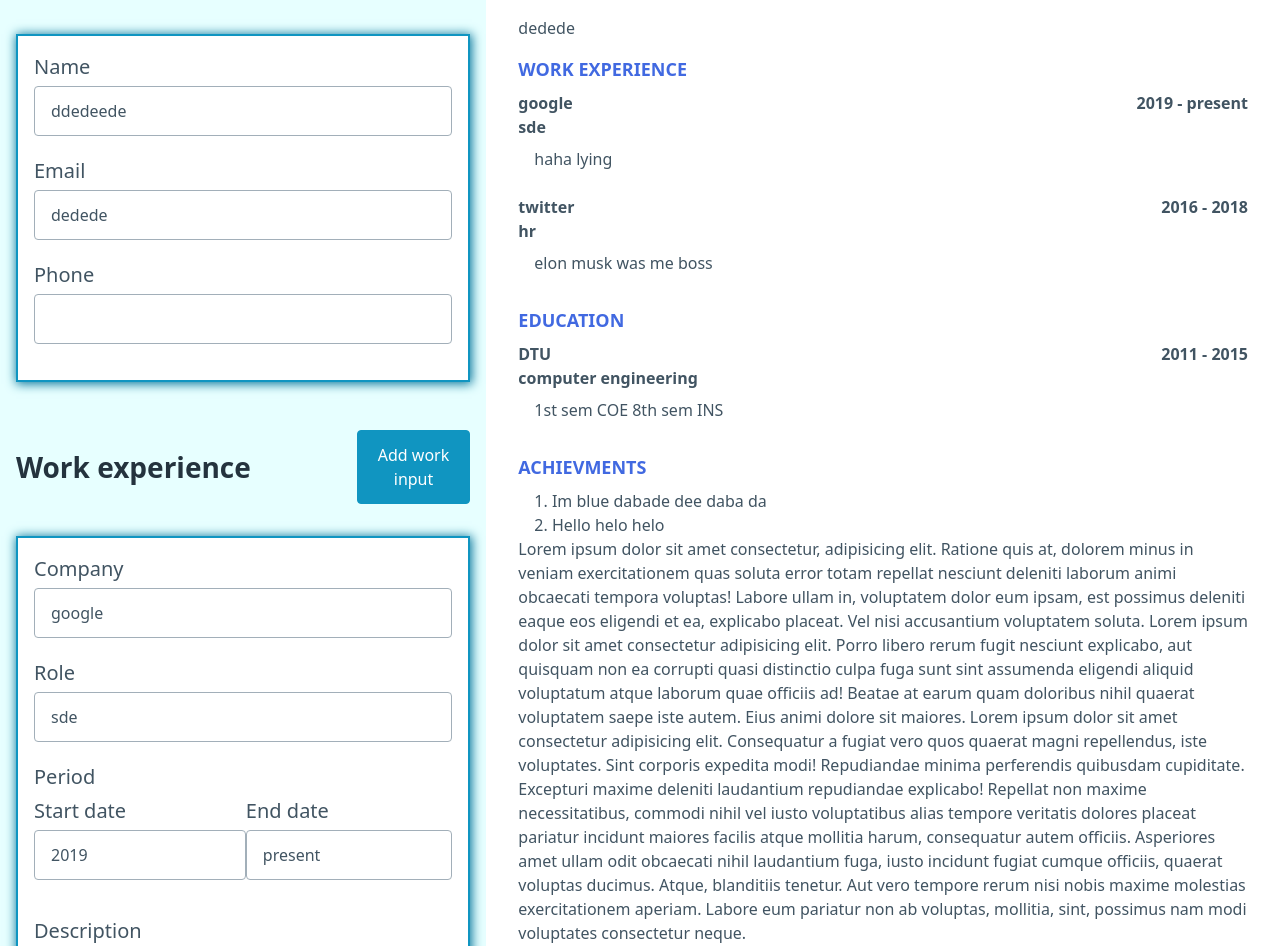
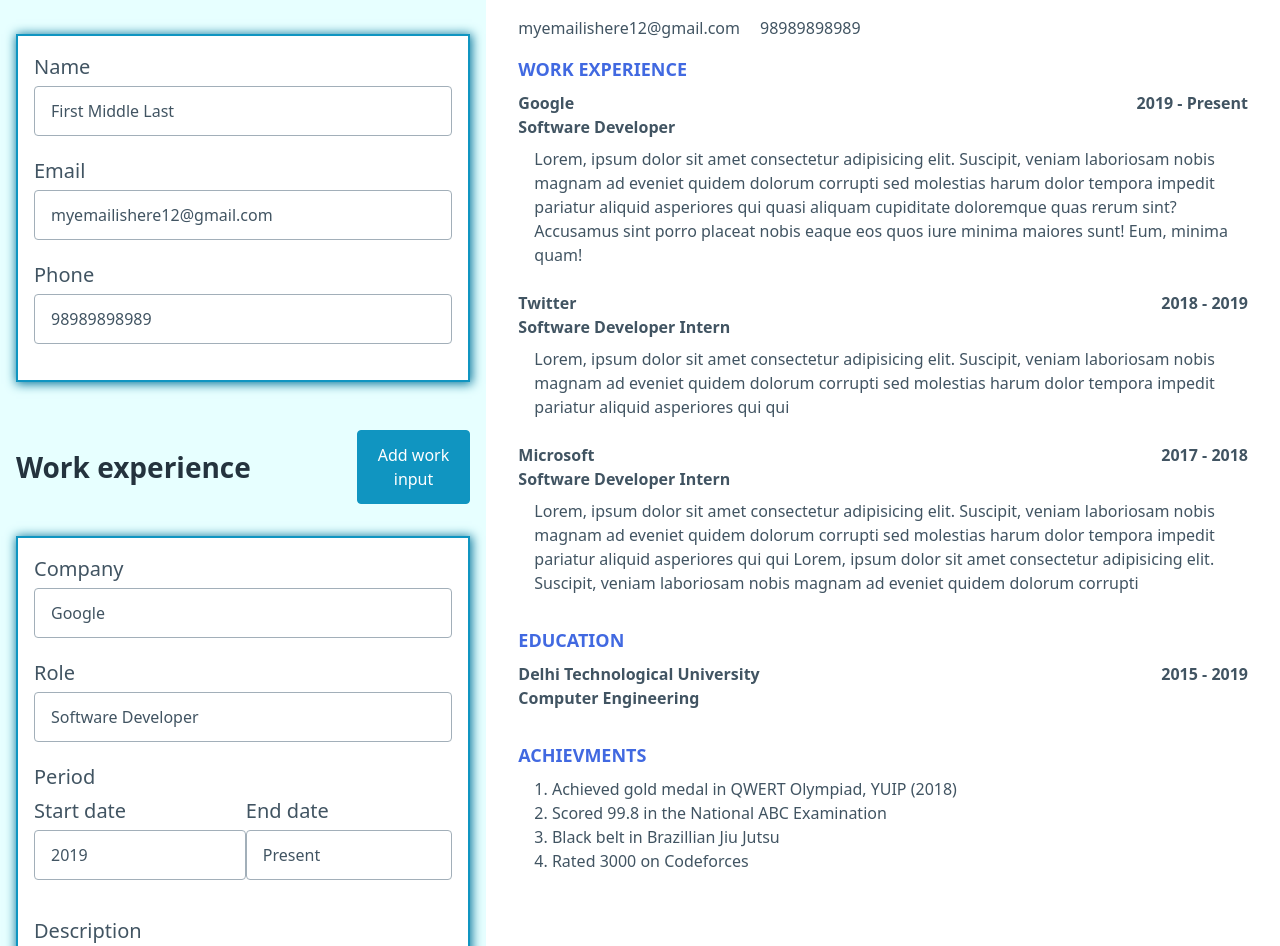
Before and after one commit to devDogra/CV-Generator-Website, a React (Vite) app: page / in a window 1280 px wide. Shown: the part 66-1012 px from the top of the page. Built offline with nearby package versions, Linux system fonts and the light colour scheme.

Commit message:
Finish project. Refactoring + polishing needed

```diff
--- a/src/App.css
+++ b/src/App.css
@@ -40,6 +40,7 @@
 }
 
 .experience-info-input,
+.achievments-form,
 .personal-info-input {
   margin: 2rem 0 3rem 0;
   box-shadow: 1px 1px 10px 1px var(--primary-hover);
--- a/src/App.jsx
+++ b/src/App.jsx
@@ -8,43 +8,60 @@
 const exp1 = {
   id: "100",
   type: 'work',
-  organisation: 'google',
-  role: 'sde',
+  organisation: 'Google',
+  role: 'Software Developer',
   startDate: '2019',
-  endDate: 'present',
-  description: "haha lying"
+  endDate: 'Present',
+  description: "Lorem, ipsum dolor sit amet consectetur adipisicing elit. Suscipit, veniam laboriosam nobis magnam ad eveniet quidem dolorum corrupti sed molestias harum dolor tempora impedit pariatur aliquid asperiores qui quasi aliquam cupiditate doloremque quas rerum sint? Accusamus sint porro placeat nobis eaque eos quos iure minima maiores sunt! Eum, minima quam!"
 }
 
 const exp2 = {
   id: "200",
   type: 'work',
-  organisation: 'twitter',
-  role: 'hr',
-  startDate: '2016',
-  endDate: '2018',
-  description: "elon musk was me boss"
+  organisation: 'Twitter',
+  role: 'Software Developer Intern',
+  startDate: '2018',
+  endDate: '2019',
+  description: "Lorem, ipsum dolor sit amet consectetur adipisicing elit. Suscipit, veniam laboriosam nobis magnam ad eveniet quidem dolorum corrupti sed molestias harum dolor tempora impedit pariatur aliquid asperiores qui qui"
 
 }
 
 const exp3 = {
   id: "300",
   type: 'study',
-  organisation: 'DTU',
-  role: 'computer engineering',
-  startDate: '2011',
-  endDate: '2015',
-  description: "1st sem COE 8th sem INS"
+  organisation: 'Delhi Technological University',
+  role: 'Computer Engineering',
+  startDate: '2015',
+  endDate: '2019',
+  description: "1st sem COEde 8th sem INS"
+}
+
+const exp4 = {
+  id: "900",
+  type: 'work',
+  organisation: 'Microsoft',
+  role: 'Software Developer Intern',
+  startDate: '2017',
+  endDate: '2018',
+  description: "Lorem, ipsum dolor sit amet consectetur adipisicing elit. Suscipit, veniam laboriosam nobis magnam ad eveniet quidem dolorum corrupti sed molestias harum dolor tempora impedit pariatur aliquid asperiores qui qui Lorem, ipsum dolor sit amet consectetur adipisicing elit. Suscipit, veniam laboriosam nobis magnam ad eveniet quidem dolorum corrupti"
 }
 
 const avmt1 = {
   id: "1000",
-  description: "Im blue dabade dee daba da"
+  description: "Achieved gold medal in QWERT Olympiad, YUIP (2018)"
 }
 const avmt2 = {
   id: "1032",
-  description: "Hello helo helo"
+  description: "Scored 99.8 in the National ABC Examination"
 }
-
+const avmt3 = {
+  id: "20000",
+  description: "Black belt in Brazillian Jiu Jutsu"
+}
+const avmt4 = {
+  id: "94",
+  description: "Rated 3000 on Codeforces"
+}
 
 
 
@@ -53,16 +70,16 @@
     super(props);
 
     this.state = {
-      fullname: 'ddedeede',
-      email: 'dedede',
-      phone: '',
+      fullname: 'First Middle Last',
+      email: 'myemailishere12@gmail.com',
+      phone: '98989898989',
 
       experiences: [
-        exp1, exp2, exp3
+        exp1, exp2, exp4, exp3
       ],
 
       achievments: [
-        avmt1, avmt2
+        avmt1, avmt2, avmt3, avmt4
       ]
     }
     this.handleChange = this.handleChange.bind(this);
@@ -95,12 +112,9 @@
         newState.achievments = avmts;
         return newState;
       }
-      // console.log(state);
 
       newState[inputName] =  e.target.value;
 
-      // console.log("STATE IS NOW");
-      // console.log({...state, ...newState});
       return newState;
     })
   }
@@ -393,11 +407,13 @@
             <p className="location"></p>
           </div>
         </header>
+        {type==="work" &&
           <p className="description">
             {
               description
             }
           </p>
+        }
     </div>
     );
   }
@@ -481,12 +497,7 @@
             </ul>
           </section>
 
-          <p>Lorem ipsum dolor sit amet consectetur, adipisicing elit. Ratione quis at, dolorem minus in veniam exercitationem quas soluta error totam repellat nesciunt deleniti laborum animi obcaecati tempora voluptas! Labore ullam in, voluptatem dolor eum ipsam, est possimus deleniti eaque eos eligendi et ea, explicabo placeat. Vel nisi accusantium voluptatem soluta.
 
-            Lorem ipsum dolor sit amet consectetur adipisicing elit. Porro libero rerum fugit nesciunt explicabo, aut quisquam non ea corrupti quasi distinctio culpa fuga sunt sint assumenda eligendi aliquid voluptatum atque laborum quae officiis ad! Beatae at earum quam doloribus nihil quaerat voluptatem saepe iste autem. Eius animi dolore sit maiores.
-
-            Lorem ipsum dolor sit amet consectetur adipisicing elit. Consequatur a fugiat vero quos quaerat magni repellendus, iste voluptates. Sint corporis expedita modi! Repudiandae minima perferendis quibusdam cupiditate. Excepturi maxime deleniti laudantium repudiandae explicabo! Repellat non maxime necessitatibus, commodi nihil vel iusto voluptatibus alias tempore veritatis dolores placeat pariatur incidunt maiores facilis atque mollitia harum, consequatur autem officiis. Asperiores amet ullam odit obcaecati nihil laudantium fuga, iusto incidunt fugiat cumque officiis, quaerat voluptas ducimus. Atque, blanditiis tenetur. Aut vero tempore rerum nisi nobis maxime molestias exercitationem aperiam. Labore eum pariatur non ab voluptas, mollitia, sint, possimus nam modi voluptates consectetur neque.
-          </p>
 
 
         </div>
@@ -494,23 +505,5 @@
       </div>
     );
 
-        // return(
-    //   <>
-    //     <PersonalInfoBanner
-    //     name="Dev Aryan Dogra" email="devdogra1@gmail.com"
-    //     mobile={9811061693}
-    //     />
-
-    //     <Section
-    //     title="Work experience"
-    //     startDate={new Date()}
-    //     />
-
-    //     <Section title="" />
-
-    //   </>
-    // )
-
-
   }
 }
--- a/src/Resume.css
+++ b/src/Resume.css
@@ -33,6 +33,9 @@
   padding: 0.5rem 0 1.5rem 1rem;
 }
 
+.education {
+  margin: 0 0 2rem 0;
+}
 .achievments > ul > li {
   list-style-type: none;
 }
```
Lines whose indentation alone changed are shown as unchanged.
